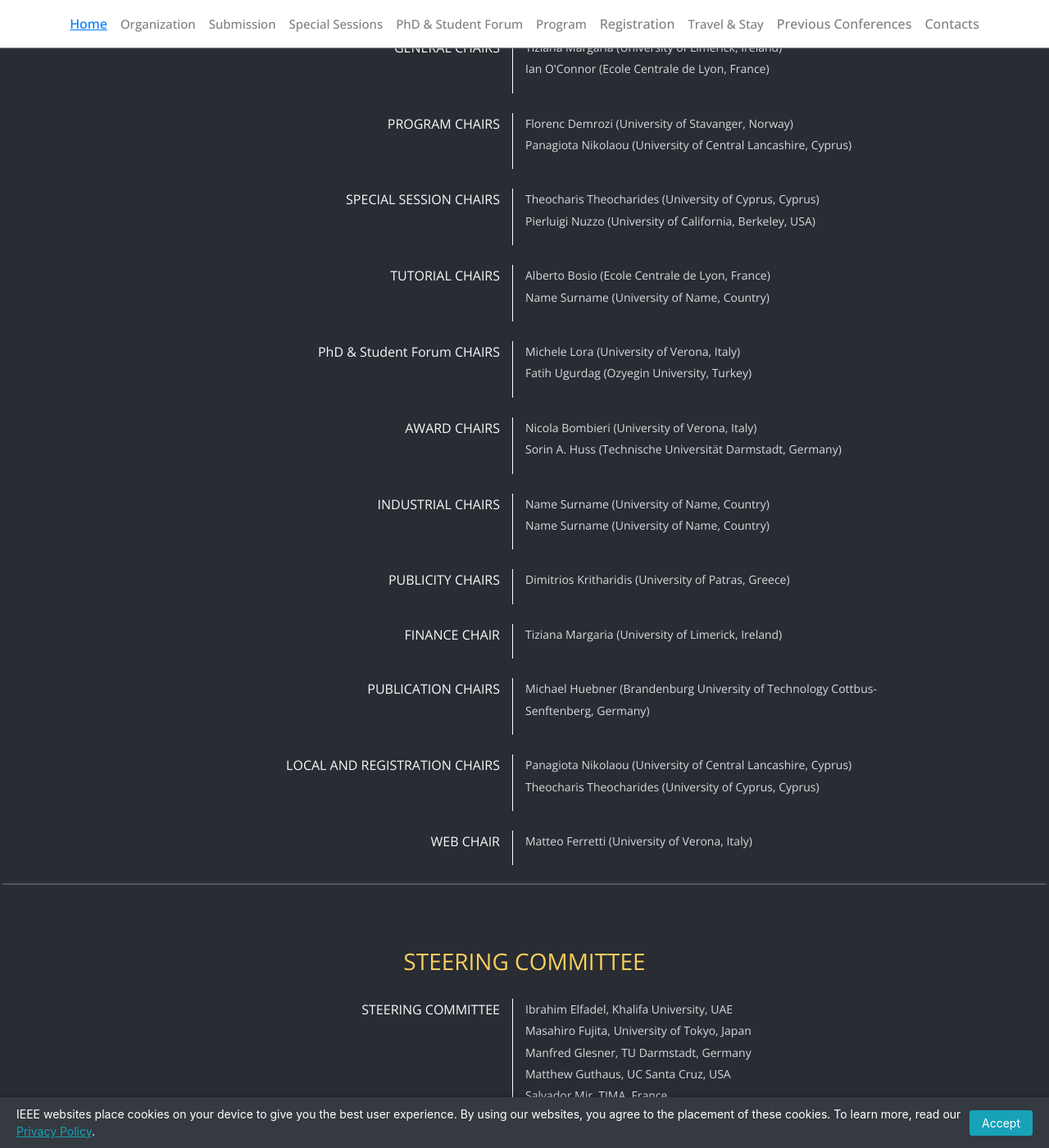
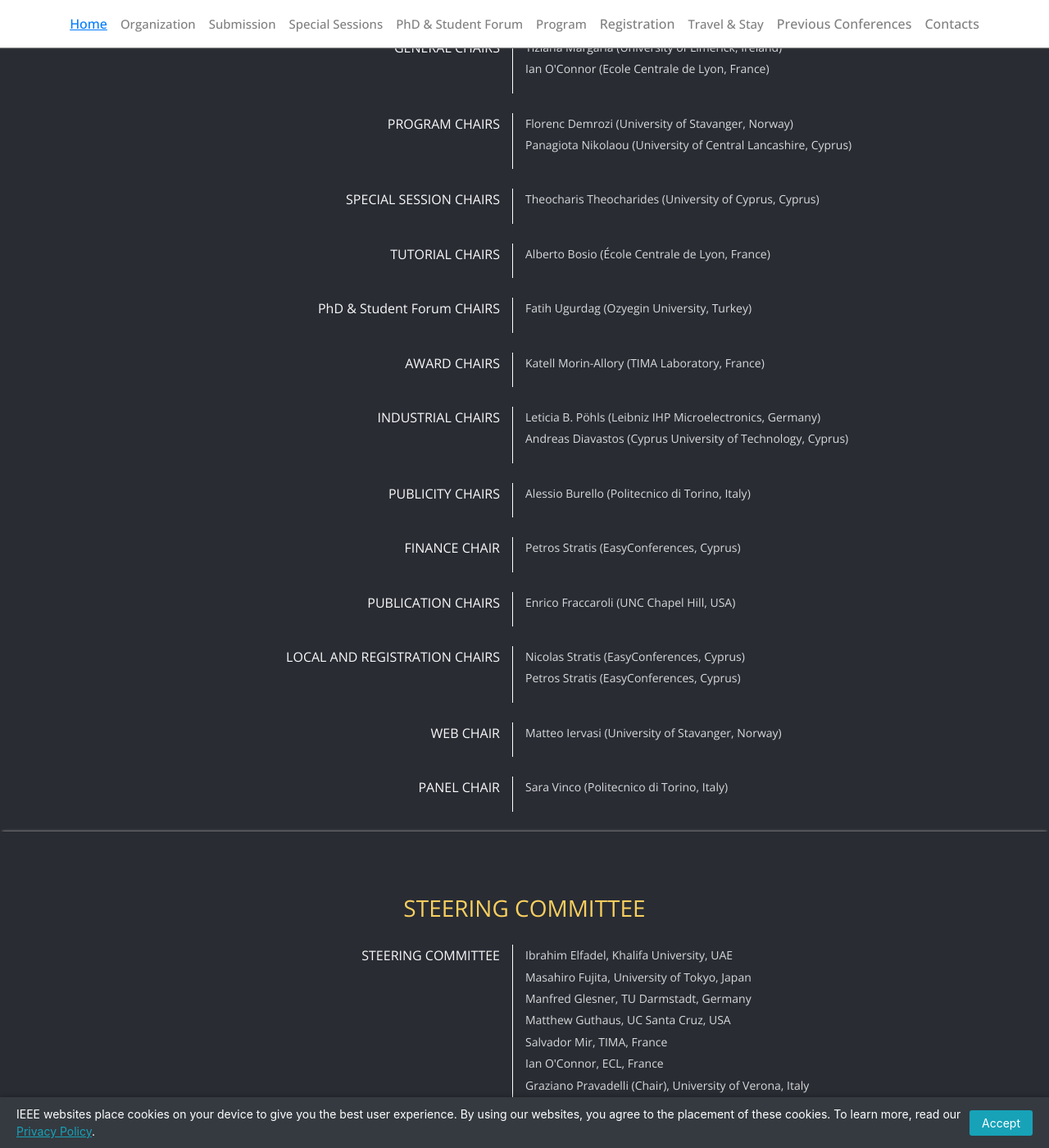
Before and after one commit to vlsi-soc/vlsi-soc, a Jekyll site: the page built from index.md, in a window 1280 px wide and 1400 px high, scrolled down 2267 px. Shown: the whole window at 82% size. Built offline with Jekyll 4.4.1, drawn with Linux system fonts in a browser that asks for light colours; nearby versions of some CDN libraries.

Commit message:
Update committee

```diff
--- a/_data/organizing_committee.yml
+++ b/_data/organizing_committee.yml
@@ -22,72 +22,70 @@
     members:
       - name: "Theocharis Theocharides"
         affiliation: "University of Cyprus, Cyprus"
-      - name: "Pierluigi Nuzzo"
-        affiliation: "University of California, Berkeley, USA"
 
   - title: "TUTORIAL CHAIRS"
     key: "tutorial_chairs"
     members:
       - name: "Alberto Bosio"
-        affiliation: "Ecole Centrale de Lyon, France"
-      - name: "Name Surname"
-        affiliation: "University of Name, Country"
+        affiliation: "École Centrale de Lyon, France"
 
   - title: "PhD & Student Forum CHAIRS"
     key: "phd_student_forum_chairs"
     members:
-      - name: "Michele Lora"
-        affiliation: "University of Verona, Italy"
       - name: "Fatih Ugurdag"
         affiliation: "Ozyegin University, Turkey"
 
   - title: "AWARD CHAIRS"
     key: "award_chairs"
     members:
-      - name: "Nicola Bombieri"
-        affiliation: "University of Verona, Italy"
-      - name: "Sorin A. Huss"
-        affiliation: "Technische Universität Darmstadt, Germany"
+      - name: "Katell Morin-Allory"
+        affiliation: "TIMA Laboratory, France"
 
   - title: "INDUSTRIAL CHAIRS"
     key: "industrial_chairs"
     members:
-      - name: "Name Surname"
-        affiliation: "University of Name, Country"
-      - name: "Name Surname"
-        affiliation: "University of Name, Country"
+      - name: "Leticia B. Pöhls"
+        affiliation: "Leibniz IHP Microelectronics, Germany"
+      - name: "Andreas Diavastos"
+        affiliation: "Cyprus University of Technology, Cyprus"
 
   - title: "PUBLICITY CHAIRS"
     key: "publicity_chairs"
     members:
-      - name: "Dimitrios Kritharidis"
-        affiliation: "University of Patras, Greece"
+      - name: "Alessio Burello"
+        affiliation: "Politecnico di Torino, Italy"
 
   - title: "FINANCE CHAIR"
     key: "finance_chair"
     members:
-      - name: "Tiziana Margaria"
-        affiliation: "University of Limerick, Ireland"
+      - name: "Petros Stratis"
+        affiliation: "EasyConferences, Cyprus"
 
   - title: "PUBLICATION CHAIRS"
     key: "publication_chairs"
     members:
-      - name: "Michael Huebner"
-        affiliation: "Brandenburg University of Technology Cottbus-Senftenberg, Germany"
+      - name: "Enrico Fraccaroli"
+        affiliation: "UNC Chapel Hill, USA"
 
   - title: "LOCAL AND REGISTRATION CHAIRS"
     key: "local_registration_chairs"
     members:
-      - name: "Panagiota Nikolaou"
-        affiliation: "University of Central Lancashire, Cyprus"
-      - name: "Theocharis Theocharides"
-        affiliation: "University of Cyprus, Cyprus"
+      - name: "Nicolas Stratis"
+        affiliation: "EasyConferences, Cyprus"
+      - name: "Petros Stratis"
+        affiliation: "EasyConferences, Cyprus"
 
   - title: "WEB CHAIR"
     key: "web_chair"
     members:
-      - name: "Matteo Ferretti"
-        affiliation: "University of Verona, Italy"
+      - name: "Matteo Iervasi"
+        affiliation: "University of Stavanger, Norway"
+
+  - title: "PANEL CHAIR"
+    key: "panel_chair"
+    members:
+      - name: "Sara Vinco"
+        affiliation: "Politecnico di Torino, Italy"
 
 # Legacy structure maintained for backward compatibility
 general_chairs:
@@ -105,52 +103,36 @@
 special_session_chairs:
   - name: "Theocharis Theocharides"
     affiliation: "University of Cyprus, Cyprus"
-  - name: "Pierluigi Nuzzo"
-    affiliation: "University of California, Berkeley, USA"
 
 tutorial_chairs:
   - name: "Alberto Bosio"
-    affiliation: "Ecole Centrale de Lyon, France"
-  - name: "Name Surname"
-    affiliation: "University of Name, Country"
+    affiliation: "École Centrale de Lyon, France"
 
 phd_student_forum_chairs:
-  - name: "Michele Lora"
-    affiliation: "University of Verona, Italy"
   - name: "Fatih Ugurdag"
     affiliation: "Ozyegin University, Turkey"
 
 award_chairs:
   - name: "Katell Morin-Allory"
-    affiliation: "TIMA LAboratory, France"
-  - name: "Name Surname"
-    affiliation: "University of Name, Country"
+    affiliation: "TIMA Laboratory, France"
 
 industrial_chairs:
-  - name: "Name Surname"
-    affiliation: "University of Name, Country"
-  - name: "Name Surname"
-    affiliation: "University of Name, Country"
+  - name: "Leticia B. Pöhls"
+    affiliation: "Leibniz IHP Microelectronics, Germany"
+  - name: "Andreas Diavastos"
+    affiliation: "Cyprus University of Technology, Cyprus"
 
 publicity_chairs:
-  - name: "Ricardo Reis"
-    affiliation: "UFRGS, Brasil"
   - name: "Alessio Burello"
     affiliation: "Politecnico di Torino, Italy"
-  - name: "Name Surname"
-    affiliation: "University of Name, ASIA"
-  - name: "Name Surname"
-    affiliation: "University of Name, USA"
 
 finance_chair:
-  - name: "Graziano Pravadelli"
-    affiliation: "University of Verona, Italy"
+  - name: "Petros Stratis"
+    affiliation: "EasyConferences, Cyprus"
 
 publication_chairs:
   - name: "Enrico Fraccaroli"
-    affiliation: "University of North Carolina at Chapel Hill, USA"
-  - name: "Name Surname"
-    affiliation: "University of Name, Country"
+    affiliation: "UNC Chapel Hill, USA"
 
 local_registration_chairs:
   - name: "Nicolas Stratis"
@@ -161,3 +143,7 @@
 web_chair:
   - name: "Matteo Iervasi"
     affiliation: "University of Stavanger, Norway"
+
+panel_chair:
+  - name: "Sara Vinco"
+    affiliation: "Politecnico di Torino, Italy"
```
